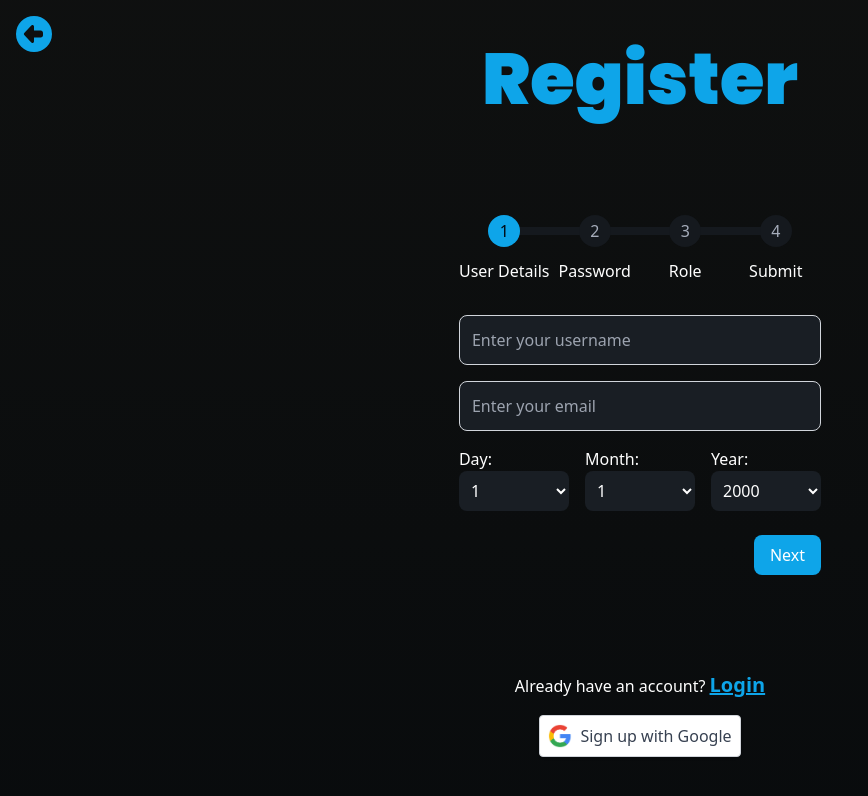
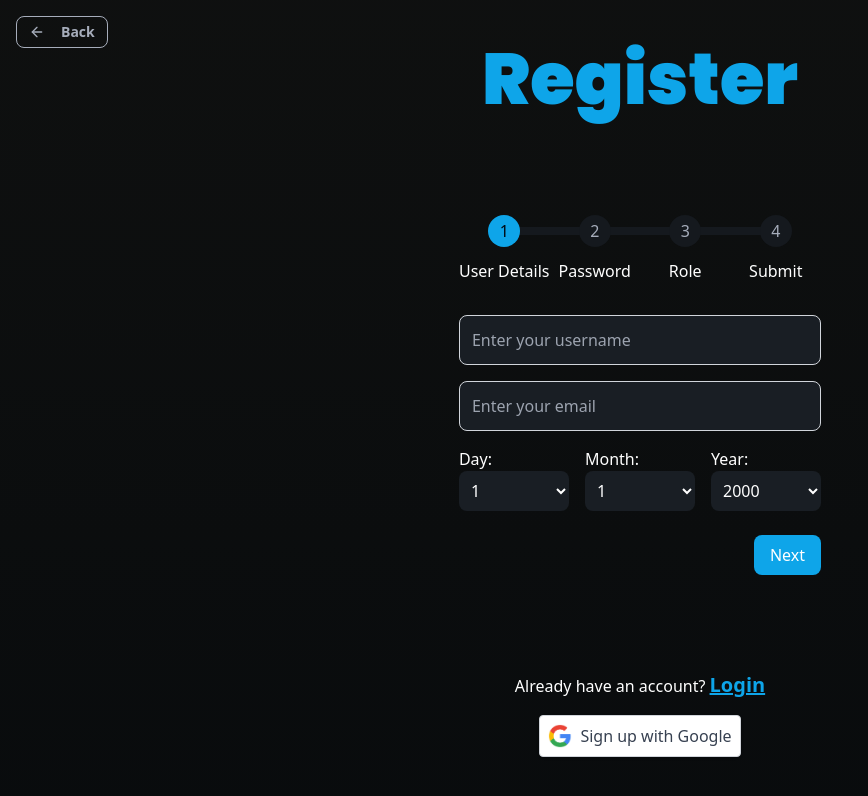
Before and after one commit to Maximus019BG/Azion, a Next.js app in the folder client/: page /register in a window 1280 px wide. Shown: the top 796 px of the page, without its empty margins (0-868 px from the left). Built offline with nearby package versions, Linux system fonts and the light colour scheme.

Commit message:
fixed: back button returning. Put on each page necessary

```diff
--- a/client/app/(auth)/login/page.tsx
+++ b/client/app/(auth)/login/page.tsx
@@ -6,10 +6,9 @@ import {Poppins} from "next/font/google";
 import OTP from "../../components/OTP";
 import Cookies from "js-cookie";
 import Link from "next/link";
-import {FontAwesomeIcon} from "@fortawesome/react-fontawesome";
-import {faCircleLeft} from "@fortawesome/free-solid-svg-icons";
 import {authSessionCheck} from "@/app/func/funcs";
 import GoogleLoginButton from "@/app/components/_auth/googleSSO";
+import ReturnButton from "@/app/components/ReturnButton";
 
 interface Token {
     refreshToken: string;
@@ -143,9 +142,9 @@ const Login = () => {
 
     return (
         <div className="flex flex-col w-screen h-screen text-white justify-center items-center gap-10 p-4">
-            <Link className="absolute top-6 left-6" href="/">
-                <FontAwesomeIcon className="text-3xl text-lightAccent" icon={faCircleLeft}/>
-            </Link>
+            <div className="absolute top-4 left-4">
+                <ReturnButton to={"/"}/>
+            </div>
             <h1 className={`text-lightAccent text-6xl font-extrabold text-center mb-6 ${headerText.className}`}>
                 Login
             </h1>
--- a/client/app/(auth)/register/organization/page.tsx
+++ b/client/app/(auth)/register/organization/page.tsx
@@ -149,7 +149,7 @@ const Register_Organisation = () => {
     return (
         <div className="w-full min-h-screen flex flex-col lg:flex-row justify-center items-center">
             <div className="h-full w-full flex flex-col justify-center items-center gap-24 px-4 lg:px-0">
-               <div className={"absolute top-5 left-5"}> <ReturnButton hasOrg={false} /></div>
+                <div className={"absolute top-5 left-5"}><ReturnButton to={"/login"}/></div>
                 <h1
                     className={`text-lightAccent text-center text-4xl sm:text-5xl md:text-6xl lg:text-7xl ${headerText.className}`}
                 >
--- a/client/app/(auth)/register/page.tsx
+++ b/client/app/(auth)/register/page.tsx
@@ -6,9 +6,10 @@ import {Poppins} from "next/font/google";
 import Cookies from "js-cookie";
 import Link from "next/link";
 import {FontAwesomeIcon} from "@fortawesome/react-fontawesome";
-import {faCircleLeft, faEye, faEyeSlash} from "@fortawesome/free-solid-svg-icons";
+import {faEye, faEyeSlash} from "@fortawesome/free-solid-svg-icons";
 import {authSessionCheck} from "@/app/func/funcs";
 import GoogleLoginButton from "@/app/components/_auth/googleSSO";
+import ReturnButton from "@/app/components/ReturnButton";
 
 interface InputField<T> {
     label: string;
@@ -45,7 +46,7 @@ const handleRegister = (data: any, isOwner: boolean) => {
             }
         })
         .catch(function (error: any) {
-            if(error.response.status === 409) {
+            if (error.response.status === 409) {
                 alert("Email already in use");
             }
         });
@@ -316,12 +317,9 @@ const Register = () => {
             <div className="max-w-4xl h-full flex flex-col justify-center items-center gap-24">
 
                 {/* Back Button */}
-                <Link className="absolute top-4 left-4" href="/">
-                    <FontAwesomeIcon
-                        className="text-3xl md:text-4xl text-lightAccent"
-                        icon={faCircleLeft}
-                    />
-                </Link>
+                <div className="absolute top-4 left-4">
+                    <ReturnButton to={"/"}/>
+                </div>
 
                 {/* Header */}
                 <h1 className={`text-lightAccent text-4xl sm:text-5xl md:text-6xl lg:text-7xl ${headerText.className}`}>
--- a/client/app/(cam)/cam-test/page.tsx
+++ b/client/app/(cam)/cam-test/page.tsx
@@ -1,6 +1,6 @@
 "use client"
 
-import {useEffect, useRef, useState} from "react"
+import React, {useEffect, useRef, useState} from "react"
 import axios from "axios"
 import {apiUrl} from "@/app/api/config"
 import {Commissioner} from "next/font/google"
@@ -90,7 +90,7 @@ export default function CamTest() {
     return (
         <div className="min-h-screen flex flex-col items-center justify-center bg-base-300 p-4 sm:p-6 relative">
             <div className="absolute top-4 sm:top-5 left-4 sm:left-5">
-                <ReturnButton hasOrg={false}/>
+                <ReturnButton to={"/cam/list"}/>
             </div>
             {showOverlay && (
                 <div className="absolute inset-0 bg-base-100/50 backdrop-blur-sm z-50 flex items-center justify-center">
--- a/client/app/(cam)/cam/list/page.tsx
+++ b/client/app/(cam)/cam/list/page.tsx
@@ -56,7 +56,7 @@ const CamListPage = () => {
     return (
         <div className="min-h-screen bg-base-300 text-white p-3 sm:p-4 relative">
             <div className="absolute top-4 left-4">
-                <ReturnButton hasOrg={true}/>
+                <ReturnButton to={"/dashboard"}/>
             </div>
             <div className="max-w-4xl mx-auto pt-14 sm:pt-16 pb-20">
                 <h1 className="text-2xl sm:text-3xl md:text-4xl font-bold mb-6 sm:mb-8 text-center text-lightAccent">
--- a/client/app/(cam)/cam/register/page.tsx
+++ b/client/app/(cam)/cam/register/page.tsx
@@ -70,7 +70,7 @@ export default function RegisterCam() {
     return (
         <div className="min-h-screen bg-base-300 flex flex-col items-center justify-center p-4 relative">
             <div className="absolute top-4 sm:top-5 left-4 sm:left-5">
-                <ReturnButton hasOrg={false}/>
+                <ReturnButton to={"/cam/list"}/>
             </div>
             <div className="w-full max-w-md">
                 <div className="text-center mb-8">
--- a/client/app/(org)/dashboard/settings/roles/[name]/page.tsx
+++ b/client/app/(org)/dashboard/settings/roles/[name]/page.tsx
@@ -34,7 +34,7 @@ const EditRole: React.FC<PageProps> = ({params}) => {
                 <SideMenu/>
             </div>
             <div className="absolute top-4 sm:top-5 right-4 sm:right-5">
-                <ReturnButton hasOrg={false}/>
+                <ReturnButton to={"/dashboard/settings/roles"}/>
             </div>
             <div className="w-full h-full lg:w-3/4 lg:self-end flex flex-col p-4 lg:p-8 overflow-y-auto">
                 <div className="">
--- a/client/app/(org)/dashboard/settings/roles/page.tsx
+++ b/client/app/(org)/dashboard/settings/roles/page.tsx
@@ -39,7 +39,7 @@ const RoleEdit = () => {
             </div>
             <div className="w-full flex justify-center items-center p-4 sm:p-6 md:p-8">
                 <div className="absolute top-4 sm:top-5 left-4 sm:left-5">
-                    <ReturnButton hasOrg={false}/>
+                    <ReturnButton to={"/dashboard"}/>
                 </div>
                 <RoleList/>
             </div>
--- a/client/app/(user)/chat/page.tsx
+++ b/client/app/(user)/chat/page.tsx
@@ -150,7 +150,7 @@ const ChatPage = () => {
         <div className="flex flex-col md:flex-row bg-base-300 text-white min-h-screen">
             {/* User List */}
             <div className="w-full md:w-1/3 lg:w-1/4 border-b md:border-r border-base-100 p-4 md:p-6 overflow-y-auto">
-                <ReturnButton hasOrg={true}/>
+                <ReturnButton to={"/dashboard"}/>
 
                 <h2 className="text-2xl md:text-4xl font-bold py-5 mb-4 md:mb-6 text-center text-lightAccent">Messages</h2>
 
--- a/client/app/components/ReturnButton.tsx
+++ b/client/app/components/ReturnButton.tsx
@@ -1,16 +1,17 @@
 import React from 'react';
 import {ArrowLeft} from "lucide-react";
 import Link from "next/link";
+
 interface Btn {
-    hasOrg:boolean,
+    to: string;
 }
 
-const ReturnButton: React.FC<Btn> = ({hasOrg}) => {
+const ReturnButton: React.FC<Btn> = ({to}) => {
     return (
         <div>
-            <Link href={`${hasOrg ? "/dashboard" : "/organizations"}`} className="btn hover:bg-lightAccent hover:border-lightAccent  btn-outline btn-sm">
+            <Link href={to} className="btn hover:bg-lightAccent hover:border-lightAccent btn-outline btn-sm">
                 <ArrowLeft className="mr-2 h-4 w-4"/>
-                {hasOrg ? (<h1>Back to dashboard</h1>) : (<h1>Back</h1>)}
+                <h1>Back</h1>
             </Link>
         </div>
     );
```
Also changed, not shown: client/app/(auth)/login/fast/page.tsx (+6 -11 lines), client/app/(org)/dashboard/task/view/[taskId]/page.tsx (+7 -6 lines).
